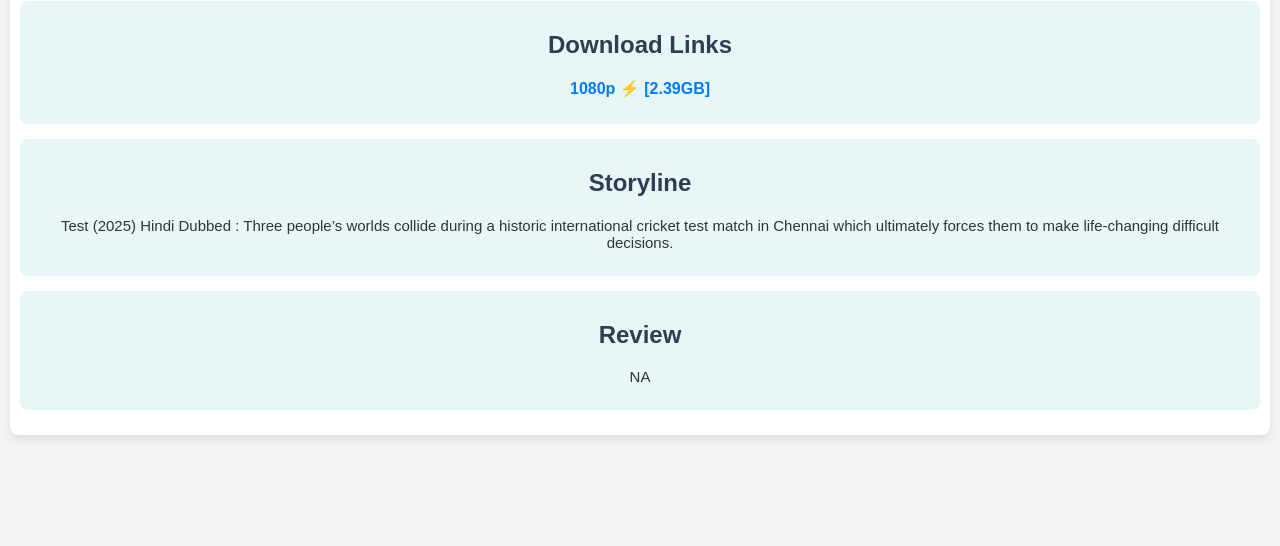
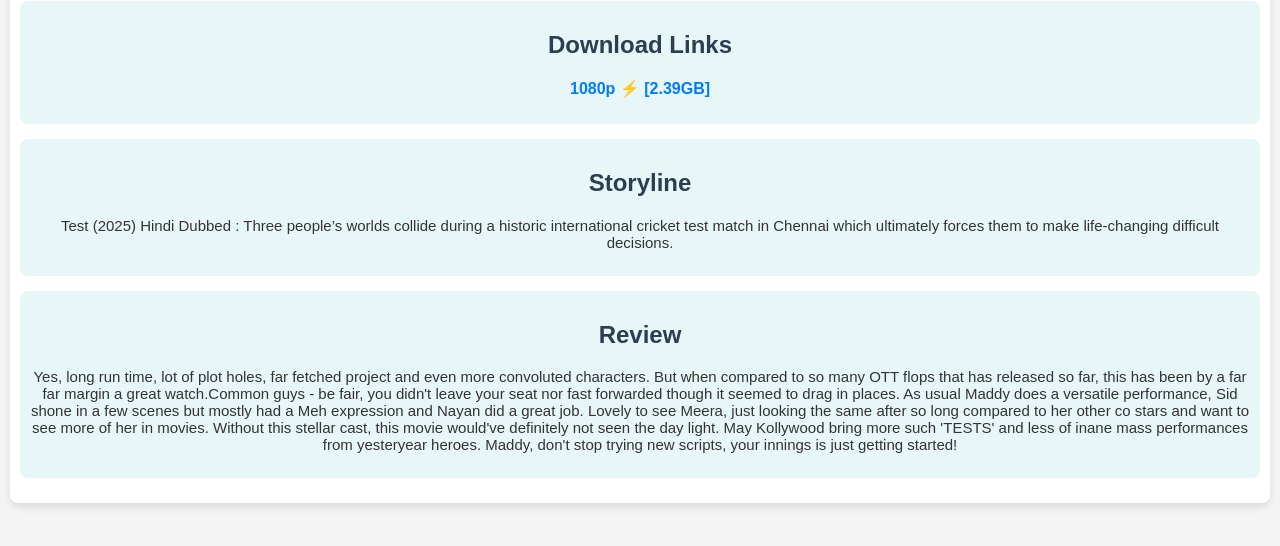
Before and after one commit to cinearena/TEST-2025-FULL-MOVIE, a plain HTML site: page index.html in a window 1280 px wide. Shown: the part 2104-2650 px from the top of the page. Drawn offline with Linux system fonts and the light colour scheme.

Commit message:
Update index.html

```diff
--- a/index.html
+++ b/index.html
@@ -138,7 +138,7 @@
 
              <h3>Movie Details</h3>
             <h5>IMDB Rating:</h5>
-            <p>NA/10</p>
+            <p>5.1/10</p>
         </div>
 
         <!-- Genre Row -->
@@ -223,7 +223,11 @@
         <h2>Review</h2>
 	    <center>
 	        <p>
-	          NA
+	          Yes, long run time, lot of plot holes, far fetched project and even more convoluted characters. But when compared to so many OTT flops that has released so far, this has been by a far far margin a great watch.Common guys - be fair, you didn't leave your seat nor fast forwarded though it seemed to drag in places.
+As usual Maddy does a versatile performance, Sid shone in a few scenes but mostly had a Meh expression and Nayan did a great job. Lovely to see Meera, just looking the same after so long compared to her other co stars and want to see more of her in movies.
+Without this stellar cast, this movie would've definitely not seen the day light.
+May Kollywood bring more such 'TESTS' and less of inane mass performances from yesteryear heroes.
+Maddy, don't stop trying new scripts, your innings is just getting started!
           </p>
 	    </center>
     </div>
```
